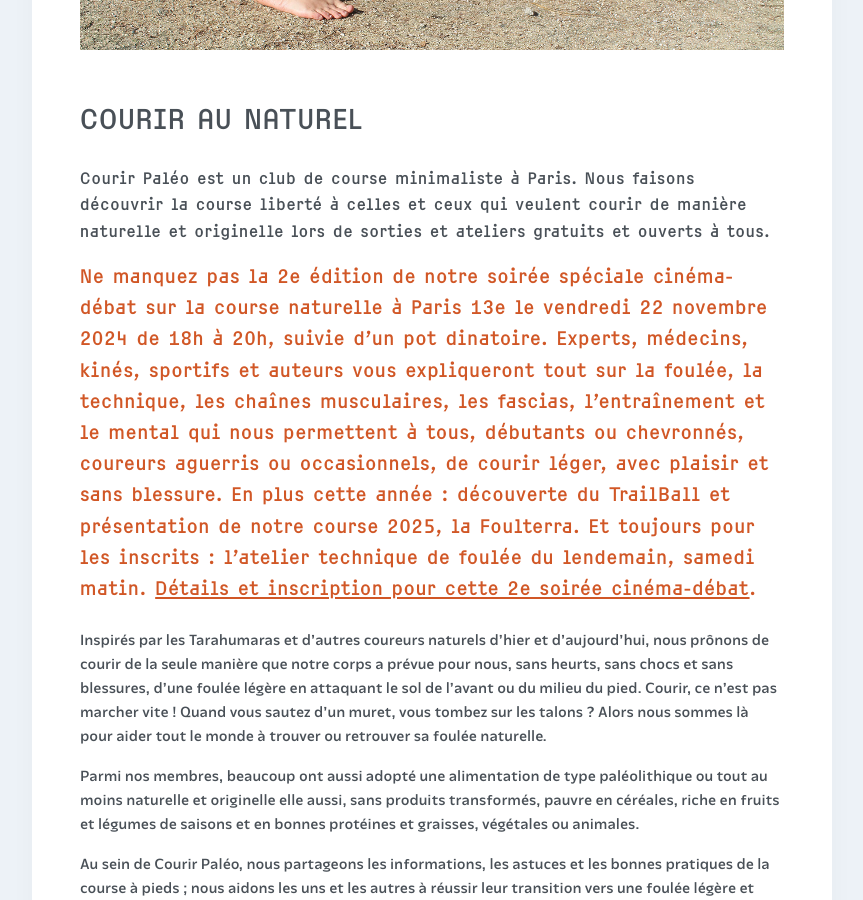
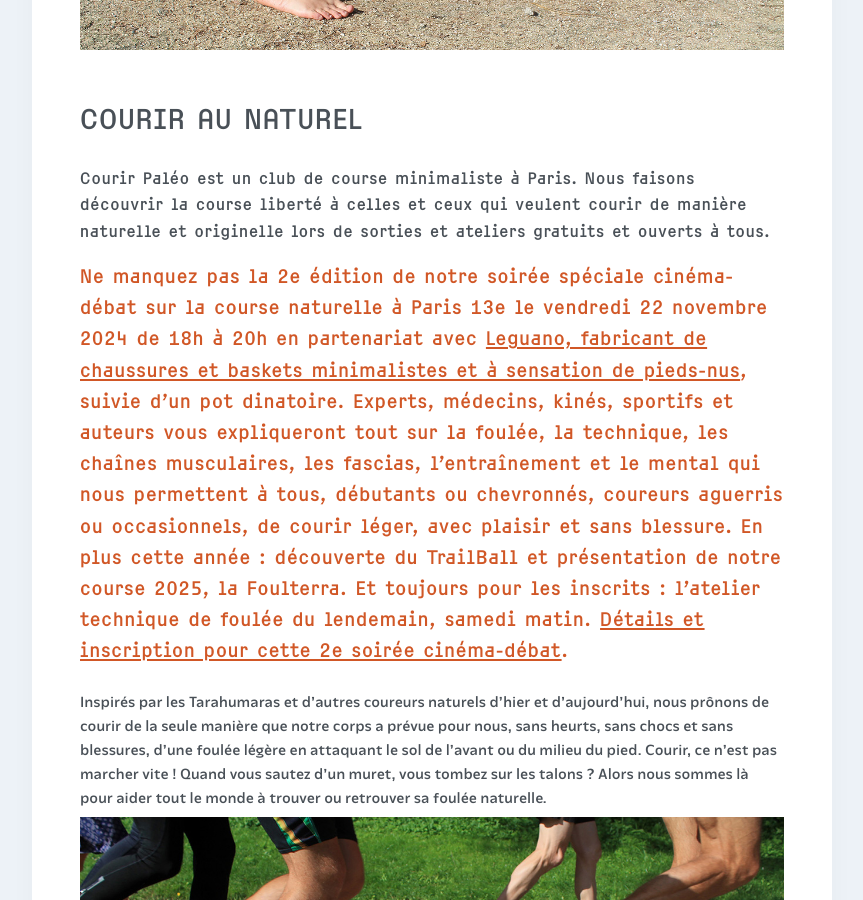
Before and after one commit to courirpaleo/courirpaleo.github.io, a Jekyll site: the page built from index.md, in a window 1280 px wide and 900 px high, scrolled down 364 px. Shown: the whole window, without its empty margins (208-1071 px from the left). Built offline with Jekyll 4.4.1, drawn with Linux system fonts in a browser that asks for light colours; some web fonts are replaced.

Commit message:
Update index.md

```diff
--- a/index.md
+++ b/index.md
@@ -5,10 +5,10 @@
 ![Courir Paleo](/assets/images/CourirPaleo_course_Parc-Montsouris_foulees_1200px.jpg)
 # Courir au naturel
 #### Courir Paléo est un club de course minimaliste à Paris. Nous faisons découvrir la course liberté à celles et ceux qui veulent courir de manière naturelle et originelle lors de sorties et ateliers gratuits et ouverts à tous.
-### Ne manquez pas la 2e édition de notre soirée spéciale cinéma-débat sur la course naturelle à Paris 13e le vendredi 22 novembre 2024 de 18h à 20h, suivie d'un pot dinatoire. Experts, médecins, kinés, sportifs et auteurs vous expliqueront tout sur la foulée, la technique, les chaînes musculaires, les fascias, l'entraînement et le mental qui nous permettent à tous, débutants ou chevronnés, coureurs aguerris ou occasionnels, de courir léger, avec plaisir et sans blessure. En plus cette année : découverte du TrailBall et présentation de notre course 2025, la Foulterra. Et toujours pour les inscrits : l'atelier technique de foulée du lendemain, samedi matin. [Détails et inscription pour cette 2e soirée cinéma-débat](https://my.weezevent.com/2e-soiree-cinema-debat-courir-paleo).
+### Ne manquez pas la 2e édition de notre soirée spéciale cinéma-débat sur la course naturelle à Paris 13e le vendredi 22 novembre 2024 de 18h à 20h en partenariat avec [Leguano, fabricant de chaussures et baskets minimalistes et à sensation de pieds-nus](https://www.leguano.fr), suivie d'un pot dinatoire. Experts, médecins, kinés, sportifs et auteurs vous expliqueront tout sur la foulée, la technique, les chaînes musculaires, les fascias, l'entraînement et le mental qui nous permettent à tous, débutants ou chevronnés, coureurs aguerris ou occasionnels, de courir léger, avec plaisir et sans blessure. En plus cette année : découverte du TrailBall et présentation de notre course 2025, la Foulterra. Et toujours pour les inscrits : l'atelier technique de foulée du lendemain, samedi matin. [Détails et inscription pour cette 2e soirée cinéma-débat](https://my.weezevent.com/2e-soiree-cinema-debat-courir-paleo).
 <br>Inspirés par les Tarahumaras et d’autres coureurs naturels d’hier et d'aujourd'hui, nous prônons de courir de la seule manière que notre corps a prévue pour nous, sans heurts, sans chocs et sans blessures, d’une foulée légère en attaquant le sol de l'avant ou du milieu du pied. Courir, ce n’est pas marcher vite&nbsp;! Quand vous sautez d’un muret, vous tombez sur les talons&nbsp;? Alors nous sommes là pour aider tout le monde à trouver ou retrouver sa foulée naturelle.
-
-Parmi nos membres, beaucoup ont aussi adopté une alimentation de type paléolithique ou tout au moins naturelle et originelle elle aussi, sans produits transformés, pauvre en céréales, riche en fruits et légumes de saisons et en bonnes protéines et graisses, végétales ou animales.
+<br>![Courir Paleo](/assets/images/CourirPaleo_course_Parc-Montsouris_foulees_1200px.jpg)
+<br>Parmi nos membres, beaucoup ont aussi adopté une alimentation de type paléolithique ou tout au moins naturelle et originelle elle aussi, sans produits transformés, pauvre en céréales, riche en fruits et légumes de saisons et en bonnes protéines et graisses, végétales ou animales.
 
 Au sein de Courir Paléo, nous partageons les informations, les astuces et les bonnes pratiques de la course à pieds&nbsp;; nous aidons les uns et les autres à réussir leur transition vers une foulée légère et naturelle, à se sentir aériens et toniques, sans gadgets ni accessoires.
 
```
